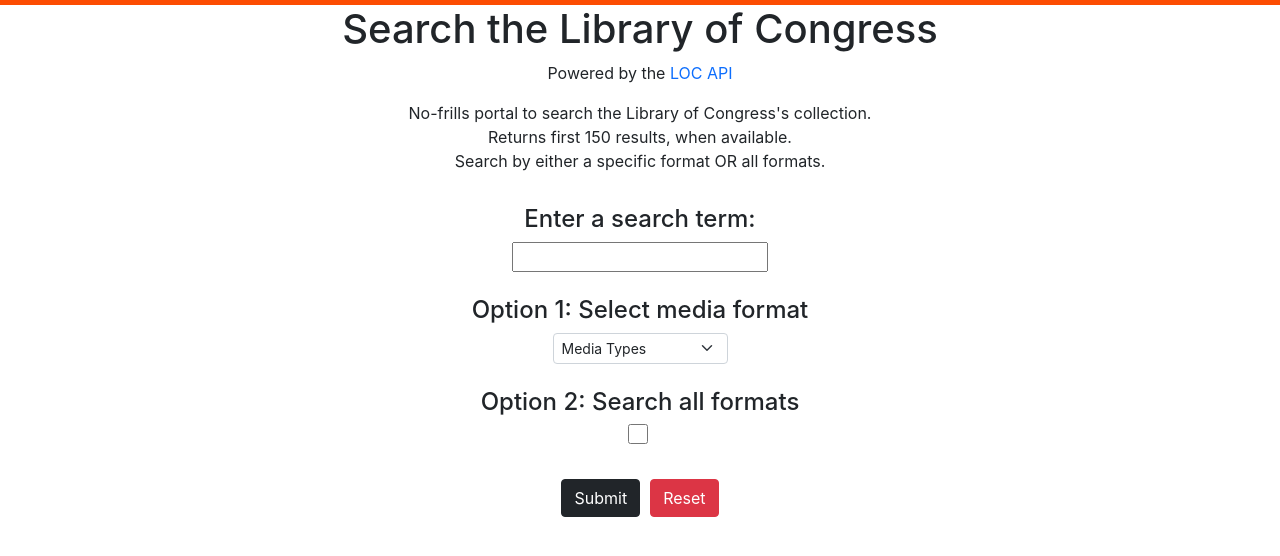
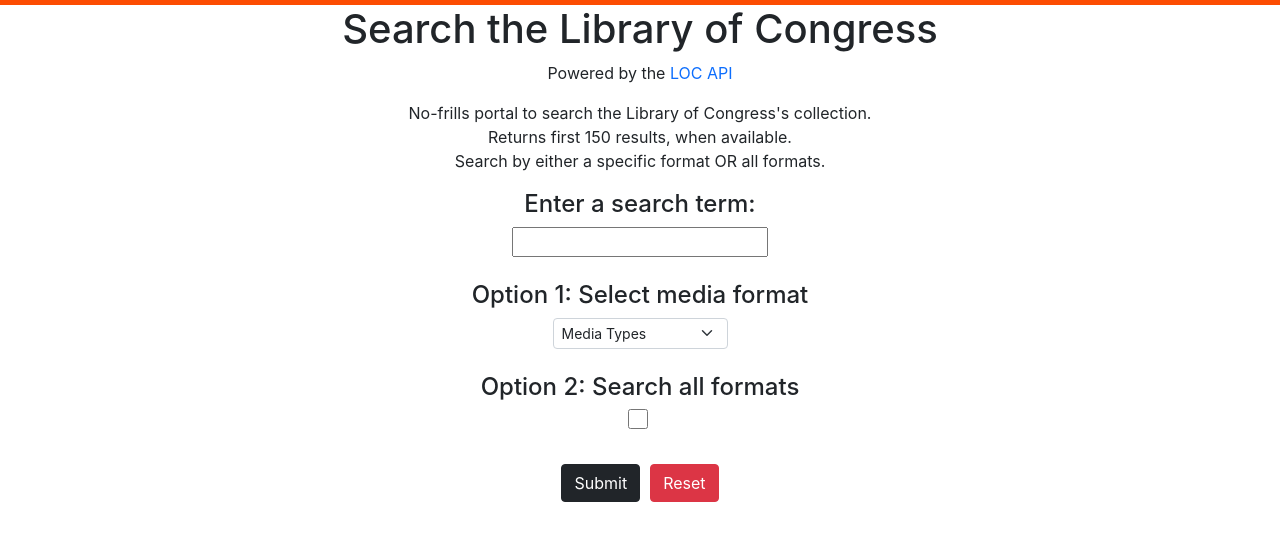
Before and after one commit to irene-rojas/library_congress, a React (Create React App) app: page / in a window 1280 px wide. Shown: the top 556 px of the page. Built offline with nearby package versions, Linux system fonts and the light colour scheme.

Commit message:
header sizing adjustment

```diff
--- a/src/App.css
+++ b/src/App.css
@@ -1,7 +1,7 @@
 .App {
   text-align: center;
   display: grid;
-  grid-template-rows: 200px repeat(5, auto);
+  grid-template-rows: 185px repeat(5, auto);
   grid-template-columns: 1fr;
   height: 100vh;
 }
```
